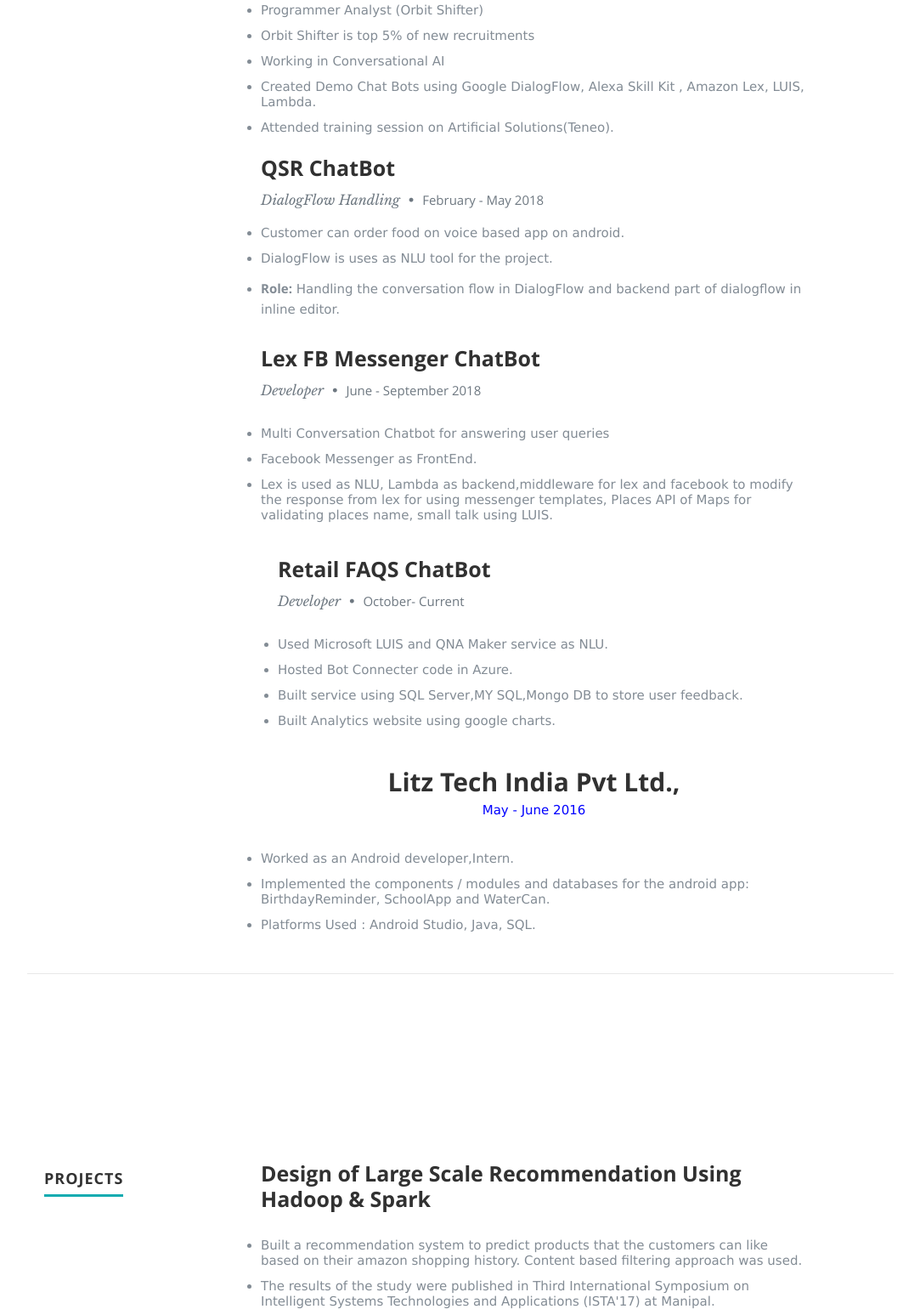
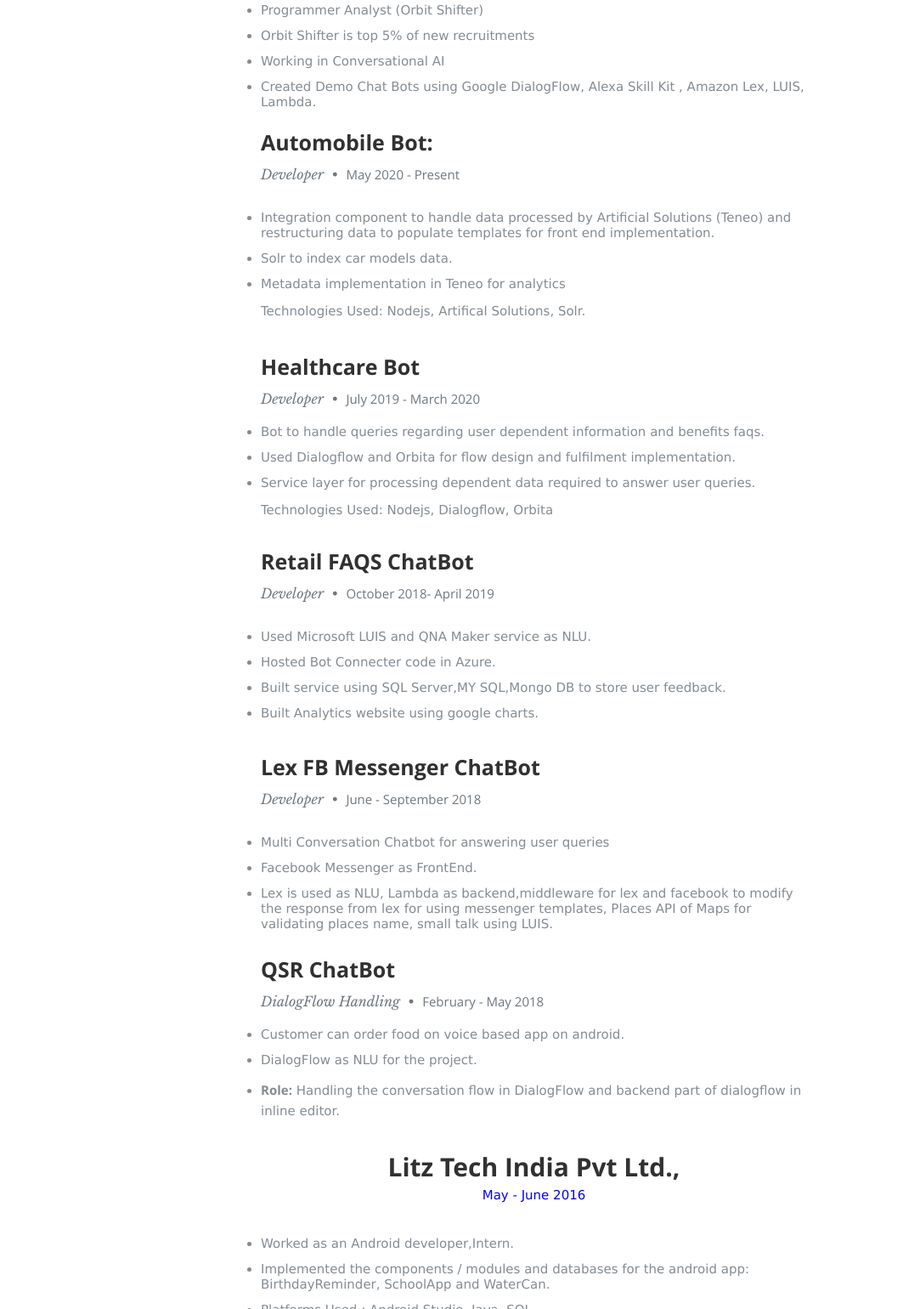
Before and after one commit to ashwinbalajir/ashwinbalajir.github.io, a plain HTML site: page profile/index.html in a window 1280 px wide. Shown: the part 1794-3334 px from the top of the page at 85% size, without its empty margins (98-1181 px from the left). Drawn offline with nearby package versions, Linux system fonts and the light colour scheme.

Commit message:
profile changes

```diff
--- a/profile/index.html
+++ b/profile/index.html
@@ -54,21 +54,21 @@
                 <li><a class="smoothscroll" href="#work">Experience</a></li>
                 <li><a class="smoothscroll" href="#project">Projects</a></li>
                 <li><a class="smoothscroll" href="#education">Education</a></li>
-                </ul> <!-- end #nav -->
+            </ul>
+            <!-- end #nav -->
 
-        </nav> <!-- end #nav-wrap -->
+        </nav>
+        <!-- end #nav-wrap -->
 
         <div class="row banner">
             <div class="banner-text">
                 <h1 class="responsive-headline">I'm Ashwin Balaji.</h1>
-                <h3>I'm </span><span>Mean Stack</span> and <span>Chatbot</span> developer. Let's <a class="smoothscroll"
-                        href="#about">start scrolling</a>
-                    and learn more <a class="smoothscroll" href="#about">about me</a>.</h3>
+                <h3>I'm </span><span>Mean Stack</span> and <span>Chatbot</span> developer. Let's <a class="smoothscroll" href="#about">start scrolling</a> and learn more <a class="smoothscroll" href="#about">about me</a>.</h3>
                 <hr />
                 <ul class="social">
-                    <li><a href="https://www.linkedin.com/in/ashwin-balaji/" target="_blank" ><i class="fa fa-linkedin"></i></a></li>
-                    <li><a href="https://www.facebook.com/ashwin1311" target="_blank" ><i class="fa fa-facebook"></i></a></li>
-                    <li><a href="https://github.com/ashwinbalajir" target="_blank" ><i class="fa fa-github"></i></a></li>
+                    <li><a href="https://www.linkedin.com/in/ashwin-balaji/" target="_blank"><i class="fa fa-linkedin"></i></a></li>
+                    <li><a href="https://www.facebook.com/ashwin1311" target="_blank"><i class="fa fa-facebook"></i></a></li>
+                    <li><a href="https://github.com/ashwinbalajir" target="_blank"><i class="fa fa-github"></i></a></li>
 
                 </ul>
             </div>
@@ -78,7 +78,8 @@
             <a class="smoothscroll" href="#about"><i class="icon-down-circle"></i></a>
         </p>
 
-    </header> <!-- Header End -->
+    </header>
+    <!-- Header End -->
 
 
     <!-- About Section
@@ -104,9 +105,9 @@
                 </div> -->
         <div class="row">
             <div class="threecol">
-                    <img width="200px" height="100px" style="border-radius: 50%"  src="images/profilepicv2.jpg" alt="" />
+                <img width="200px" height="100px" style="border-radius: 50%" src="images/profilepicv2.jpg" alt="" />
             </div>
-                <div class="threecol" >
+            <div class="threecol">
                 <h2>Contact Details</h2>
                 <p class="address">
                     <span>Ashwin Balaji R</span><br>
@@ -122,10 +123,12 @@
                     <a href="./Resume/AshwinBalaji.pdf" class="button" download><i class="fa fa-download"></i>Download Resume</a>
                 </p>
             </div>
-            </div> <!-- end .main-col -->
+        </div>
+        <!-- end .main-col -->
         </div>
 
-    </section> <!-- About Section End-->
+    </section>
+    <!-- About Section End-->
 
     <!-- Skills Section
    ================================================== -->
@@ -142,19 +145,22 @@
                 <div>
 
                     <ul>
-                        <li> NLU Tools : DialogFlow, Alexa Skills Kit, LUIS, Amazon Lex,QNA Maker,Lex QNA Bot </li>
-                        <li> Web Technologies :  Node.js, Express.js, HTML, CSS </li>
-                        <li> Database : MongoDB,MySQL,SQL Server</li>
-                        <li> Softwares : VS code, Git,Filezilla, Xampp  </li>
-                        <li> Cloud platforms : Amazon AWS, Microsoft Azure </li>
+                        <li> NLU Tools : DialogFlow, Alexa Skills Kit, LUIS, Amazon Lex, QNA Maker, Lex QNA Bot </li>
+                        <li> Web Technologies : Node.js, TypeScript , Angular, HTML, CSS </li>
+                        <li> Database : MongoDB, MySQL, SQL Server</li>
+                        <li> Softwares : VS code, Git </li>
+                        <li> Cloud platforms : Microsoft Azure, Amazon AWS </li>
 
                     </ul>`
 
-                </div><!-- end skill-bars -->
+                </div>
+                <!-- end skill-bars -->
 
-            </div> <!-- main-col end -->
+            </div>
+            <!-- main-col end -->
 
-        </div> <!-- End skills -->
+        </div>
+        <!-- End skills -->
 
 
     </section>
@@ -182,47 +188,49 @@
                             <div id="year">December 2017 - Present</div>
                         </div>
                         <ul id="orig">
-                    <li>	Programmer Analyst (Orbit Shifter)</li>
-                    <li>	Orbit Shifter is top 5% of new recruitments</li>
+                            <li> Programmer Analyst (Orbit Shifter)</li>
+                            <li> Orbit Shifter is top 5% of new recruitments</li>
                             <li>Working in Conversational AI</li>
-                    <li>	Created Demo Chat Bots using Google DialogFlow, Alexa Skill Kit , Amazon Lex, LUIS, Lambda.</li>
-                <li>Attended training session on Artificial Solutions(Teneo). </li>
+                            <li> Created Demo Chat Bots using Google DialogFlow, Alexa Skill Kit , Amazon Lex, LUIS, Lambda.</li>
                         </ul>
-                        <h3>QSR ChatBot</h3>
-                        <p class="info">DialogFlow Handling <span>&bull;</span> <em class="date">February - May 2018</em></p>
-
-                            <ul id="orig">
-                           <li> Customer can order food on voice based app on android.</li>
-                           <li> DialogFlow is uses as NLU tool for the project. </li>
-                           <li> <b>Role:</b> Handling the conversation flow in DialogFlow and backend part of dialogflow in inline editor.</li>
-                        </ul>
-
-
-                    </div>
-
-                </div> <!-- item end -->
-
-                <div class="row item">
-
-                    <div class="twelve columns">
-                        <h3>Lex FB Messenger ChatBot</h3>
-                        <p class="info">Developer <span>&bull;</span> <em class="date">June - September 2018</em></p>
+                        <h3>Automobile Bot:</h3>
+                        <p class="info">Developer <span>&bull;</span> <em class="date">May 2020 - Present </em></p>
                         <p>
                             <ul id="orig">
 
-                               <li> Multi Conversation Chatbot for answering user queries  </li>
-                               <li> Facebook Messenger as FrontEnd.</li>
-                              <li>  Lex is used as NLU, Lambda as backend,middleware for lex and facebook to modify the response from lex
-                                for using messenger templates, Places API of Maps for validating places name, small talk using LUIS. </li>
+                                <li> Integration component to handle data processed by Artificial Solutions (Teneo) and restructuring data to populate templates for front end implementation. </li>
+                                <li> Solr to index car models data.</li>
+                                <li> Metadata implementation in Teneo for analytics</li>
+                                Technologies Used: Nodejs, Artifical Solutions, Solr.
                             </ul>
                         </p>
+                    </div>
+
+                </div>
+                <!-- item end -->
+
+
+
+                <div class="row item">
+                    <div class="twelve columns">
+                        <h3>Healthcare Bot</h3>
+                        <p class="info"> Developer <span>&bull;</span> <em class="date"> July 2019 - March 2020 </em></p>
+
+                        <ul id="orig">
+                            <li> Bot to handle queries regarding user dependent information and benefits faqs.</li>
+                            <li> Used Dialogflow and Orbita for flow design and fulfilment implementation. </li>
+                            <li> Service layer for processing dependent data required to answer user queries.</li>
+                            Technologies Used: Nodejs, Dialogflow, Orbita
+                        </ul>
+                    </div>
+
                     <div class="twelve columns">
                         <h3>Retail FAQS ChatBot </h3>
-                            <p class="info">Developer <span>&bull;</span> <em class="date">October- Current </em></p>
+                        <p class="info">Developer <span>&bull;</span> <em class="date">October 2018- April 2019 </em></p>
                         <p>
                             <ul id="orig">
 
-                                   <li> Used Microsoft LUIS and QNA Maker service as NLU.   </li>
+                                <li> Used Microsoft LUIS and QNA Maker service as NLU. </li>
                                 <li> Hosted Bot Connecter code in Azure.</li>
                                 <li> Built service using SQL Server,MY SQL,Mongo DB to store user feedback.</li>
                                 <li> Built Analytics website using google charts.</li>
@@ -231,11 +239,43 @@
 
                     </div>
 
+
+
                 </div>
 
-                </div> <!-- item end -->
 
-            </div> <!-- main-col end -->
+                <div class="row item">
+
+                    <div class="twelve columns">
+
+                        <h3>Lex FB Messenger ChatBot</h3>
+                        <p class="info">Developer <span>&bull;</span> <em class="date">June - September 2018</em></p>
+                        <p>
+                            <ul id="orig">
+
+                                <li> Multi Conversation Chatbot for answering user queries </li>
+                                <li> Facebook Messenger as FrontEnd.</li>
+                                <li> Lex is used as NLU, Lambda as backend,middleware for lex and facebook to modify the response from lex for using messenger templates, Places API of Maps for validating places name, small talk using LUIS. </li>
+                            </ul>
+                        </p>
+                        <!-- <div class="twelve columns"> -->
+                        <h3>QSR ChatBot</h3>
+                        <p class="info">DialogFlow Handling <span>&bull;</span> <em class="date">February - May 2018</em></p>
+
+                        <ul id="orig">
+                            <li> Customer can order food on voice based app on android.</li>
+                            <li> DialogFlow as NLU for the project. </li>
+                            <li> <b>Role:</b> Handling the conversation flow in DialogFlow and backend part of dialogflow in inline editor.</li>
+
+                            <!-- </div> -->
+
+                    </div>
+
+                </div>
+                <!-- item end -->
+
+            </div>
+            <!-- main-col end -->
 
 
             <div class="nine columns main-col">
@@ -248,16 +288,18 @@
                             <div id="year">May - June 2016</div>
                         </div>
                         <ul id="orig">
-                                <li>	Worked as an Android developer,Intern.</li>
-                               <li> 	Implemented the components / modules and databases for the android app: BirthdayReminder, SchoolApp and WaterCan. </li>
+                            <li> Worked as an Android developer,Intern.</li>
+                            <li> Implemented the components / modules and databases for the android app: BirthdayReminder, SchoolApp and WaterCan. </li>
                             <li>Platforms Used : Android Studio, Java, SQL.</li>
                         </ul>
 
                     </div>
 
-                    </div> <!-- item end -->
+                </div>
+                <!-- item end -->
 
-                </div> <!-- main-col end -->
+            </div>
+            <!-- main-col end -->
 
 
 
@@ -283,7 +325,7 @@
                         <p>
                             <ul id="orig">
 
-                                <li>    Built a recommendation system to predict products that the customers can like based on their amazon shopping history. Content based filtering approach was used.</li>
+                                <li> Built a recommendation system to predict products that the customers can like based on their amazon shopping history. Content based filtering approach was used.</li>
 
                                 <li> The results of the study were published in Third International Symposium on Intelligent Systems Technologies and Applications (ISTA'17) at Manipal. </li>
                                 <li> Technologies Used: Java, Hadoop, Scala.</li>
@@ -292,7 +334,8 @@
 
                     </div>
 
-                </div> <!-- item end -->
+                </div>
+                <!-- item end -->
 
                 <div class="row item">
 
@@ -313,9 +356,11 @@
 
                     </div>
 
-                </div> <!-- item end -->
+                </div>
+                <!-- item end -->
 
-            </div> <!-- main-col end -->
+            </div>
+            <!-- main-col end -->
 
         </div>
     </section>
@@ -343,13 +388,13 @@
                         <p class="info">B.Tech Computer Science <span>&bull;</span> <em class="date">2013 - 2017</em></p>
 
                         <p>
-                                <span>&bull;</span> Completed Bachelors in Technology in Computer Science and Engineering, Bangalore
-                                with a CGPA of 6.75
+                            <span>&bull;</span> Completed Bachelors in Technology in Computer Science and Engineering, Bangalore with a CGPA of 6.75
                         </p>
 
                     </div>
 
-                </div> <!-- item end -->
+                </div>
+                <!-- item end -->
                 <div class="row item">
 
                     <div class="twelve columns">
@@ -361,27 +406,29 @@
 
                     </div>
 
-                    </div> <!-- item end -->
+                </div>
+                <!-- item end -->
                 <div class="row item">
 
                     <div class="twelve columns">
 
-                                <h3>Theni Kammavar Sangam Matriculation Higher
-                                        Secondary School </h3>
+                        <h3>Theni Kammavar Sangam Matriculation Higher Secondary School </h3>
 
                         <p>
-                                        <span>&bull;</span> Completed 10 th standard with 93% from Theni Kammavar Sangam Matriculation Higher
-                                        Secondary School, Theni.
+                            <span>&bull;</span> Completed 10 th standard with 93% from Theni Kammavar Sangam Matriculation Higher Secondary School, Theni.
                         </p>
 
                     </div>
 
-                        </div> <!-- item end -->
+                </div>
+                <!-- item end -->
 
 
-            </div> <!-- main-col end -->
+            </div>
+            <!-- main-col end -->
 
-        </div> <!-- End Education -->
+        </div>
+        <!-- End Education -->
 
 
 
@@ -389,7 +436,8 @@
         <!-- Skills
       ----------------------------------------------- -->
 
-    </section> <!-- Resume Section End-->
+    </section>
+    <!-- Resume Section End-->
 
 
     <!-- Contact Section
@@ -436,9 +484,9 @@
             <div class="twelve columns">
 
                 <ul class="social-links">
-                        <li><a href="https://www.linkedin.com/in/ashwin-balaji/" target="_blank" ><i class="fa fa-linkedin"></i></a></li>
-                        <li><a href="https://www.facebook.com/ashwin1311" target="_blank" ><i class="fa fa-facebook"></i></a></li>
-                        <li><a href="https://github.com/ashwinbalajir" target="_blank" ><i class="fa fa-github"></i></a></li>
+                    <li><a href="https://www.linkedin.com/in/ashwin-balaji/" target="_blank"><i class="fa fa-linkedin"></i></a></li>
+                    <li><a href="https://www.facebook.com/ashwin1311" target="_blank"><i class="fa fa-facebook"></i></a></li>
+                    <li><a href="https://github.com/ashwinbalajir" target="_blank"><i class="fa fa-github"></i></a></li>
                 </ul>
 
             </div>
@@ -447,12 +495,15 @@
 
         </div>
 
-    </footer> <!-- Footer End-->
+    </footer>
+    <!-- Footer End-->
 
     <!-- Java Script
    ================================================== -->
     <script src="http://ajax.googleapis.com/ajax/libs/jquery/1.10.2/jquery.min.js"></script>
-    <script>window.jQuery || document.write('<script src="js/jquery-1.10.2.min.js"><\/script>')</script>
+    <script>
+        window.jQuery || document.write('<script src="js/jquery-1.10.2.min.js"><\/script>')
+    </script>
     <script type="text/javascript" src="js/jquery-migrate-1.2.1.min.js"></script>
 
     <script src="js/jquery.flexslider.js"></script>
```
Also changed, not shown: 1 other file. Lines whose indentation alone changed are shown as unchanged.
